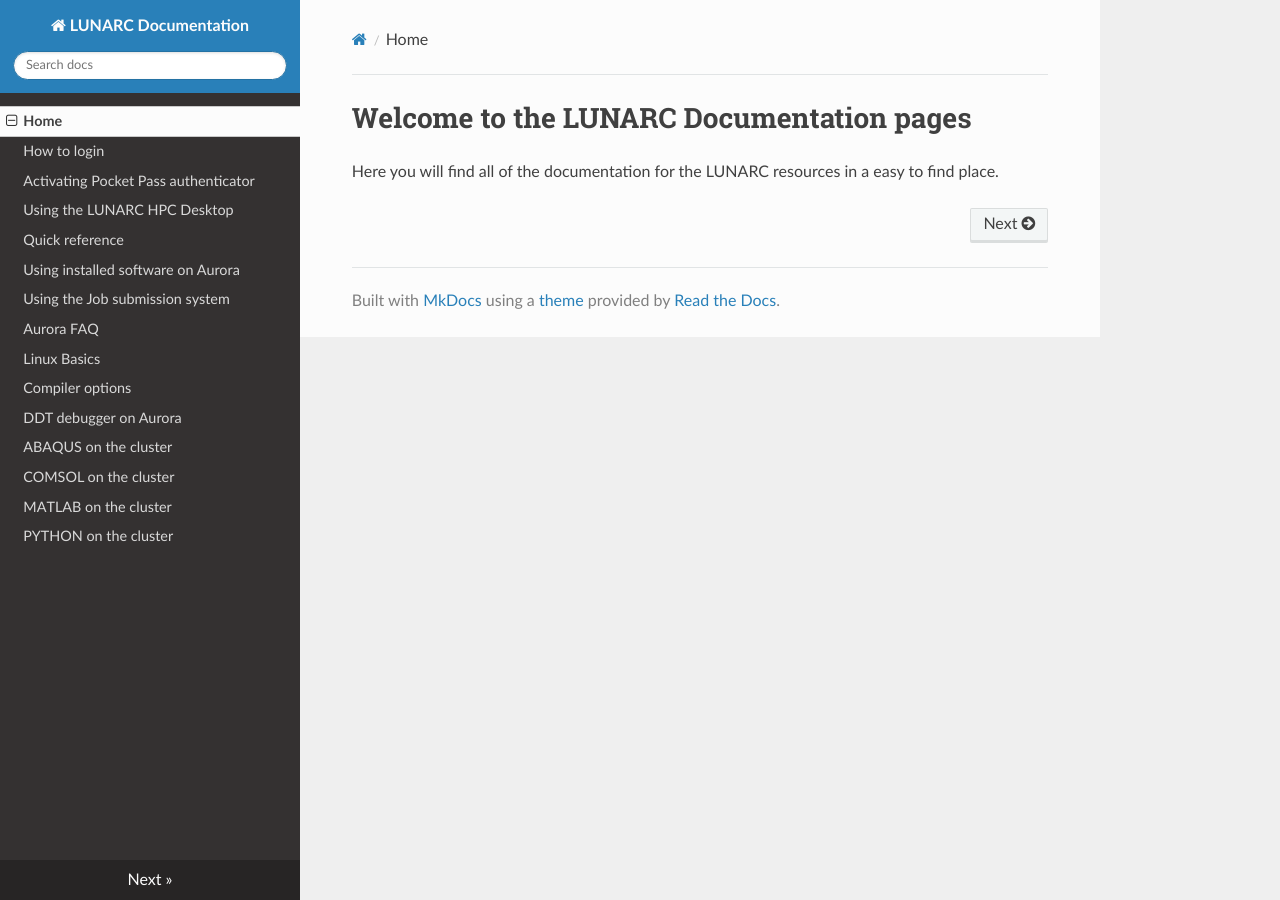
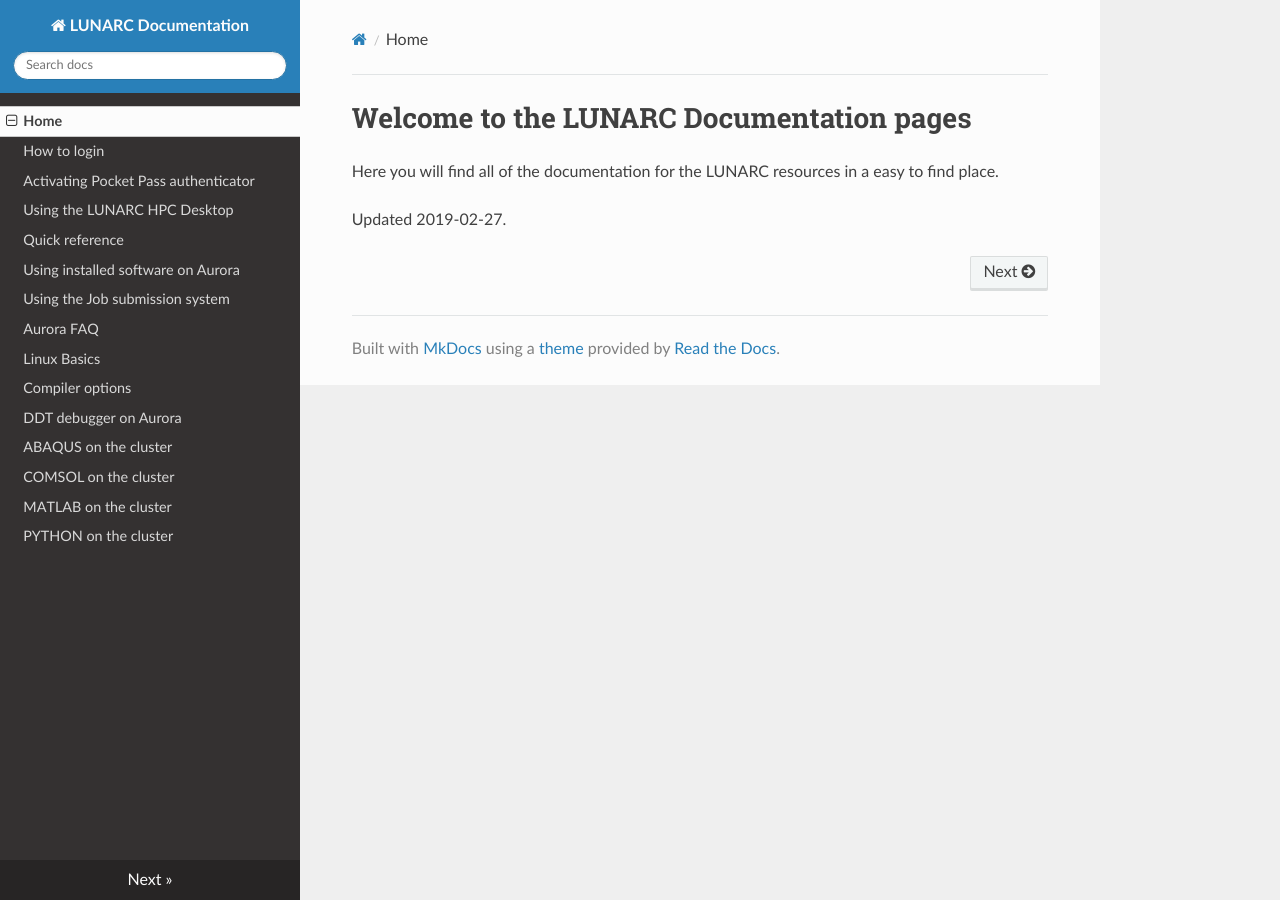
Before and after one commit to lunarc/lunarc_docs, an MkDocs documentation site: the page built from docs/index.md, in a window 1280 px wide. Built offline with MkDocs 1.6.1, drawn with Linux system fonts in a browser that asks for light colours; nearby versions of some CDN libraries; old or Windows-style settings are respelled for this version of MkDocs.

Commit message:
Update index.md

```diff
--- a/docs/index.md
+++ b/docs/index.md
@@ -1,3 +1,5 @@
 # Welcome to the LUNARC Documentation pages
 
 Here you will find all of the documentation for the LUNARC resources in a easy to find place.
+
+Updated 2019-02-27.
```
